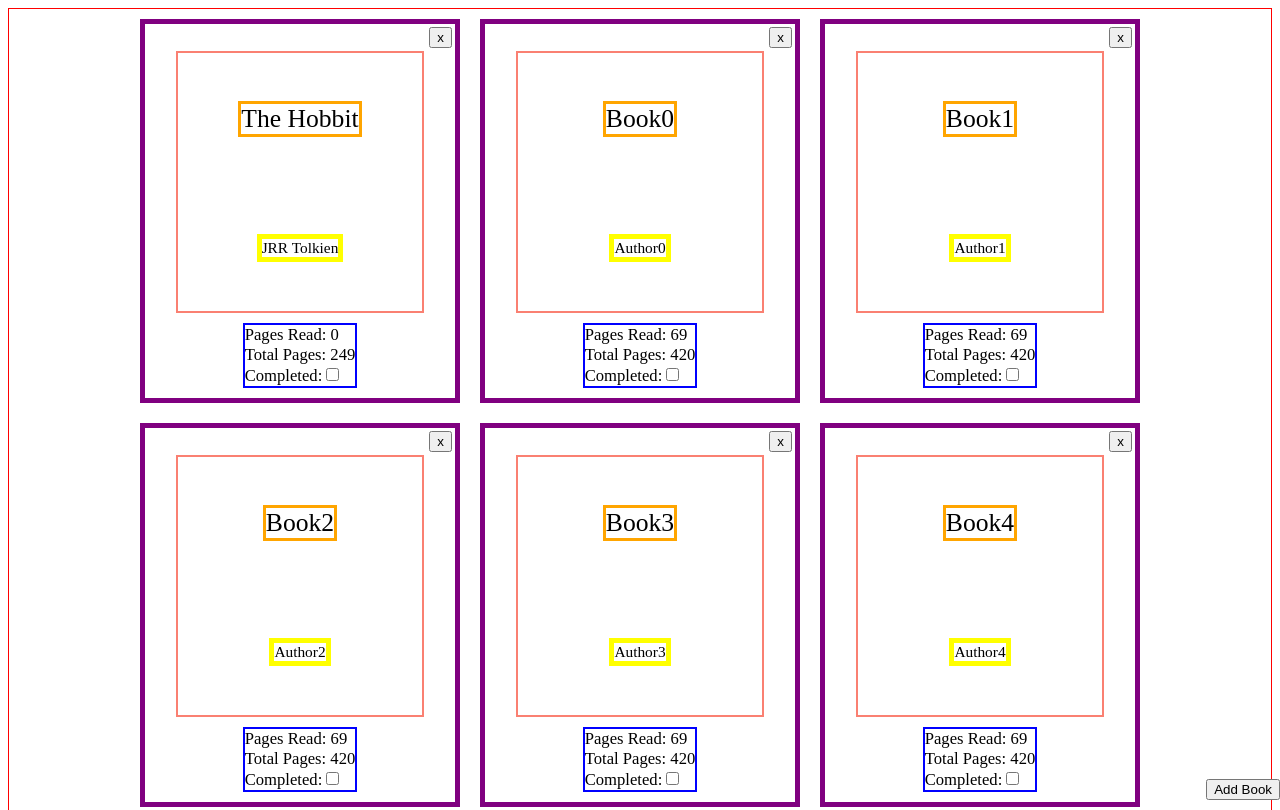
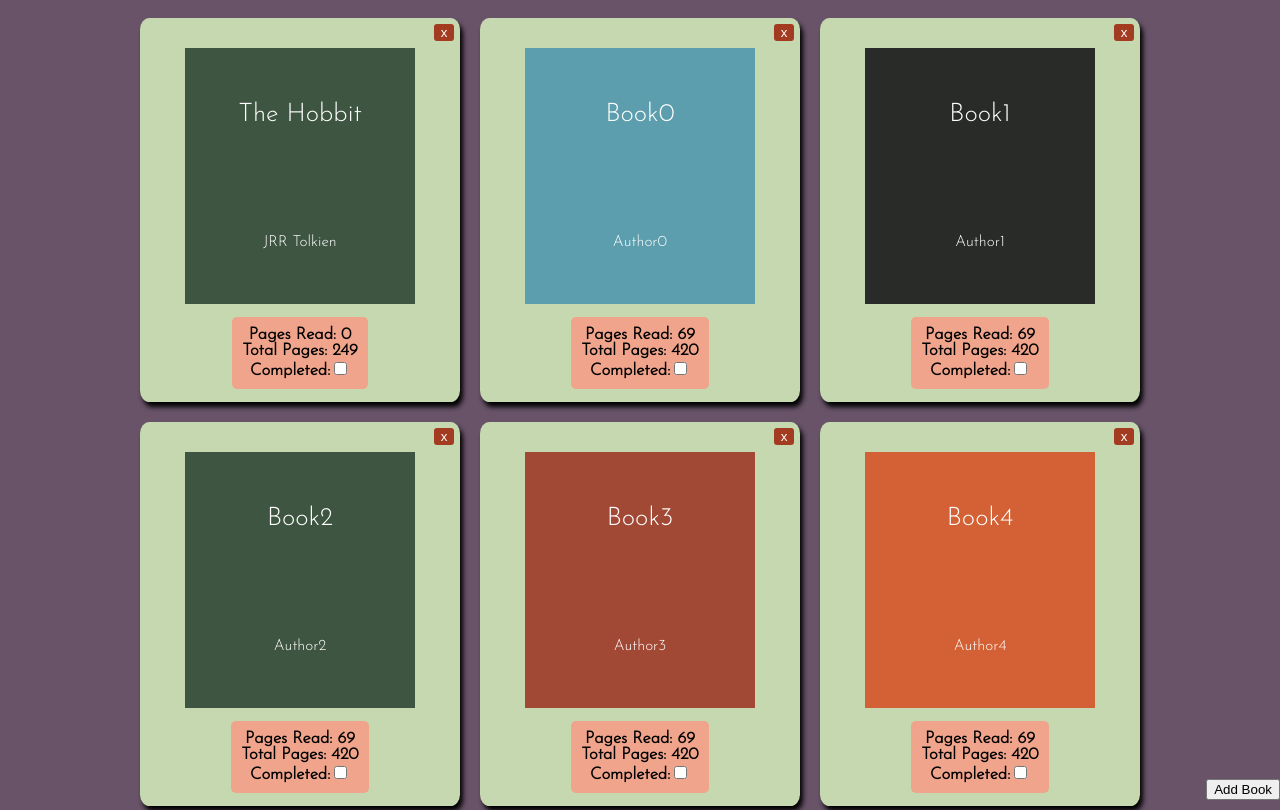
Before and after one commit to JonathanF-M/library, a plain HTML site: page index.html in a window 1280 px wide. Shown: the top 810 px of the page. Drawn offline with Linux system fonts and the light colour scheme.

Commit message:
styled bookcards and background

```diff
--- a/index.html
+++ b/index.html
@@ -34,6 +34,9 @@
     <head>
         <meta charset="utf-8">
         <Title>Library</Title>
+        <link rel="preconnect" href="https://fonts.googleapis.com">
+<link rel="preconnect" href="https://fonts.gstatic.com" crossorigin>
+<link href="https://fonts.googleapis.com/css2?family=Josefin+Sans:wght@300&display=swap" rel="stylesheet">
         <script src=script.js></script>
         <link rel="stylesheet" href="style.css">
     </head>
--- a/script.js
+++ b/script.js
@@ -1,4 +1,5 @@
 let myLibrary = [];
+let myColors = [`#3e5641`, `#a24936`,`#d36135`, `#282b28`, `#5c9ead`];
 
 function Book(title, author, pages, read, completed) {
     this.title = title;
@@ -25,6 +26,8 @@ for(let i = 0; i <= 6; i++){
 
 container = document.querySelector("#container");
 
+//let myColors = [`#3e5641`, `#a24936`,`#d36135`, `#282b28`, `#5c9ead`];
+
 function displayBook(){
     bookCard = document.createElement("div");
     bookCard.setAttribute('class', 'bookCard');
@@ -50,6 +53,8 @@ function displayBook(){
     cover.appendChild(authorDiv);
 
     //cover.textContent = myLibrary[myLibrary.length - 1].info();
+    let randomColor = myColors[Math.floor(Math.random()*5)];
+    cover.style.backgroundColor = randomColor;
     bookCard.appendChild(cover);
 
     infoCard = document.createElement(`div`);
@@ -94,7 +99,7 @@ function toggleFormDisplay(event){
     bookForm.reset();
     formDisplayCheck = !formDisplayCheck;
     bookForm.style.display = formDisplayCheck ? `flex` : `none`;
-    blocker.style.display = formDisplayCheck ? `flex` : `none`;
+    blocker.style.display = formDisplayCheck ? `block` : `none`;
 }
 
 cancelButton = document.getElementById(`cancel`);
--- a/style.css
+++ b/style.css
@@ -8,10 +8,10 @@ body{
     display: flex;
     flex-direction: column;
     align-items: center;
+    background-color: #685369;
 }
 
 #container{
-    border: 1px solid red;
     display: flex;
     flex-wrap: wrap;
     justify-content: center;
@@ -20,13 +20,15 @@ body{
 }
 
 .bookCard{
-    border: 5px solid purple;
     display: flex;
     flex-direction: column;
     width: 25vw;
     height: 30vw;
     align-items: center;
     margin: 10px;
+    background-color: #c6d8af;
+    border-radius: 3%;
+    box-shadow: 3px 5px 5px black;
 }
 
 #addForm{
@@ -43,33 +45,40 @@ body{
 }
 
 .cover{
-    border:2px solid salmon;
-    width: 80%;
-    height: 70%;
+    width: 18vw;
+    height: 20vw;
     display: flex;
     flex-direction: column;
     align-items: center;
     justify-content: center;
+    color: white;
+    /*box-shadow: 5px 0px white;*/
+    font-family: 'Josefin Sans', sans-serif;
 }
 
 .authorCard{
-    border: 5px solid yellow;
     text-align: center;
     margin: auto;
     font-size: 1.2vw;
 }
 
 .titleCard{
-    border: 3px solid orange;
     text-align: center;
     margin: auto;
     font-size: 2vw;
 }
 
 .infoCard{
-    border: 2px blue solid;
     font-size: 1.3vw;
     margin: auto;
+    text-align: center;
+    /*font-family: 'Roboto', sans-serif;*/
+    font-weight: bolder;
+    font-family: 'Josefin Sans', sans-serif;
+    justify-self: stretch;
+    background-color: #efa48b;
+    border-radius: 5px;
+    padding: 10px;
 }
 
 .readDiv{
@@ -85,8 +94,14 @@ body{
 
 .delete{
     align-self: flex-end;
-    margin: 3px;
+    margin: 2%;
     padding: auto;
+    width: 1.5vw;
+    height: 1.5w;
+    background-color: #a33b20;
+    border: 0px;
+    color: white;
+    border-radius: 3px;
 }
 
 #toggleForm{
```
